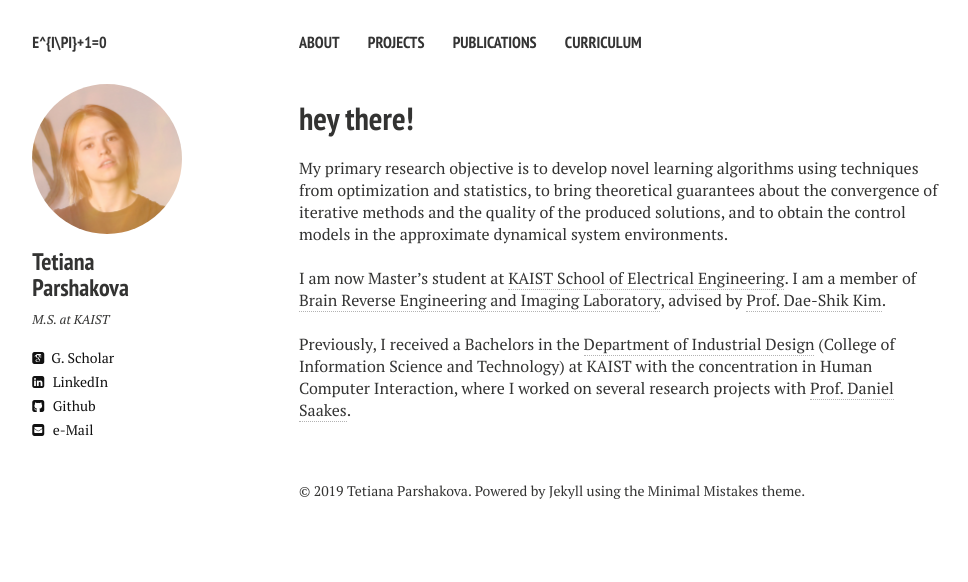
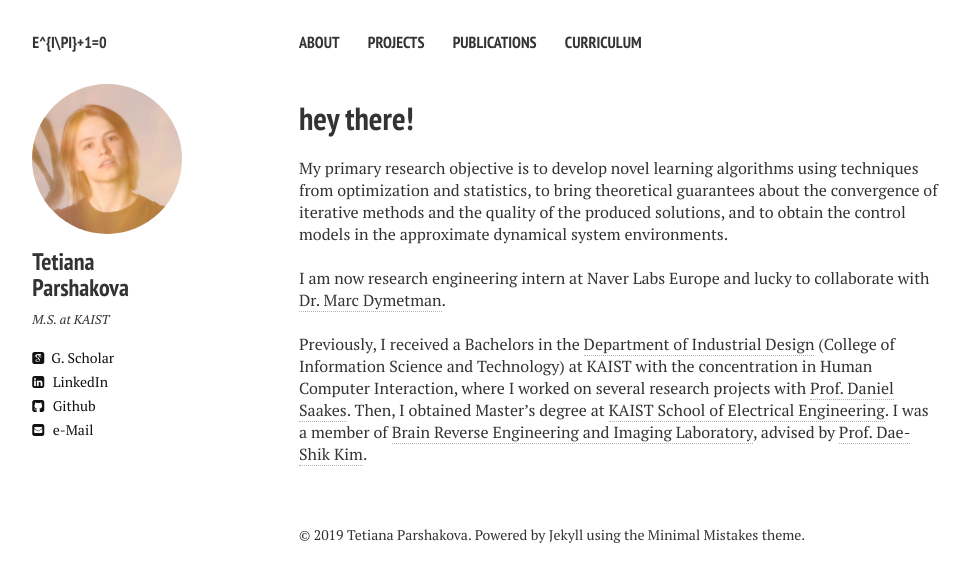
Before and after one commit to alexanch/parshakova.github.io, a Jekyll site: the page built from about.md, in a window 1280 px wide. Shown: the top 582 px of the page, without its empty margins (21-989 px from the left). Built offline with Jekyll 4.4.1, drawn with Linux system fonts in a browser that asks for light colours; nearby versions of some CDN libraries.

Commit message:
Update about.md

```diff
--- a/about.md
+++ b/about.md
@@ -8,7 +8,8 @@ tags: [Jekyll, theme, responsive, blog, template]
 My primary research objective is to develop novel learning algorithms using techniques from optimization and statistics, to bring theoretical guarantees about the convergence of iterative methods and the quality of the produced solutions, and to obtain the control models in the approximate dynamical system environments.
 
 <br />
-I am now Master's student at  <a href="https://ee.kaist.ac.kr/?language=en" target="_blank">KAIST School of Electrical Engineering</a>. I am a member of <a href="http://brain.kaist.ac.kr/about_us.html" target="_blank">Brain Reverse Engineering and Imaging Laboratory</a>, advised by <a href="https://scholar.google.com/citations?user=nd-UgBYAAAAJ&hl=en&oi=ao" target="_blank">Prof. Dae-Shik Kim</a>.
+I am now research engineering intern at Naver Labs Europe and lucky to collaborate with
+<a href="https://scholar.google.fr/citations?user=bTXN9_0AAAAJ&hl=en&oi=ao" target="_blank">Dr. Marc Dymetman</a>.
 
 <br />
-Previously, I received a Bachelors in the <a href="http://id.kaist.ac.kr/index.php?document_srl=21142&mid=rnews" target="_blank">Department of Industrial Design</a> (College of Information Science and Technology) at KAIST with the concentration in Human Computer Interaction, where I worked on several research projects with [Prof. Daniel Saakes](http://mid.kaist.ac.kr/people/).
+Previously, I received a Bachelors in the <a href="http://id.kaist.ac.kr/index.php?document_srl=21142&mid=rnews" target="_blank">Department of Industrial Design</a> (College of Information Science and Technology) at KAIST with the concentration in Human Computer Interaction, where I worked on several research projects with [Prof. Daniel Saakes](http://mid.kaist.ac.kr/people/). Then, I obtained Master's degree at  <a href="https://ee.kaist.ac.kr/?language=en" target="_blank">KAIST School of Electrical Engineering</a>. I was a member of <a href="http://brain.kaist.ac.kr/about_us.html" target="_blank">Brain Reverse Engineering and Imaging Laboratory</a>, advised by <a href="https://scholar.google.com/citations?user=nd-UgBYAAAAJ&hl=en&oi=ao" target="_blank">Prof. Dae-Shik Kim</a>.
```
